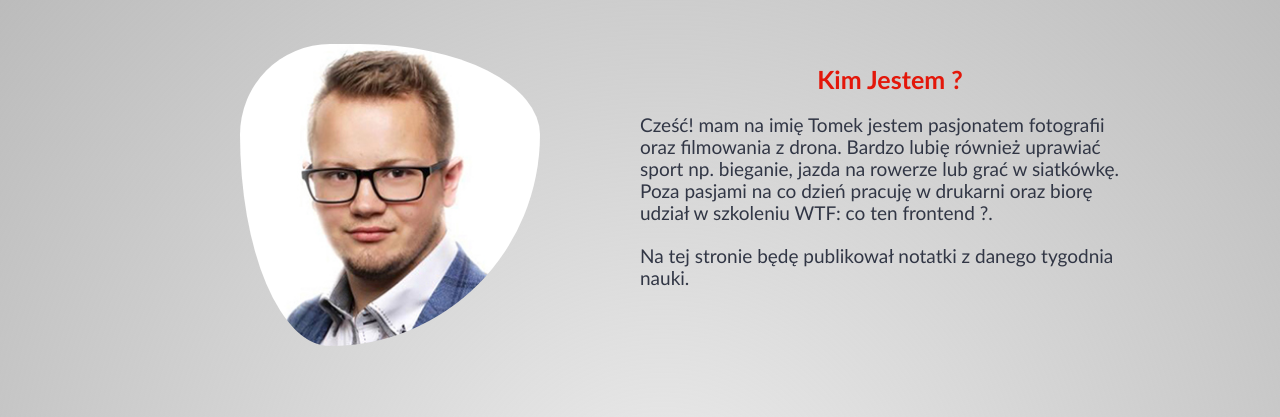
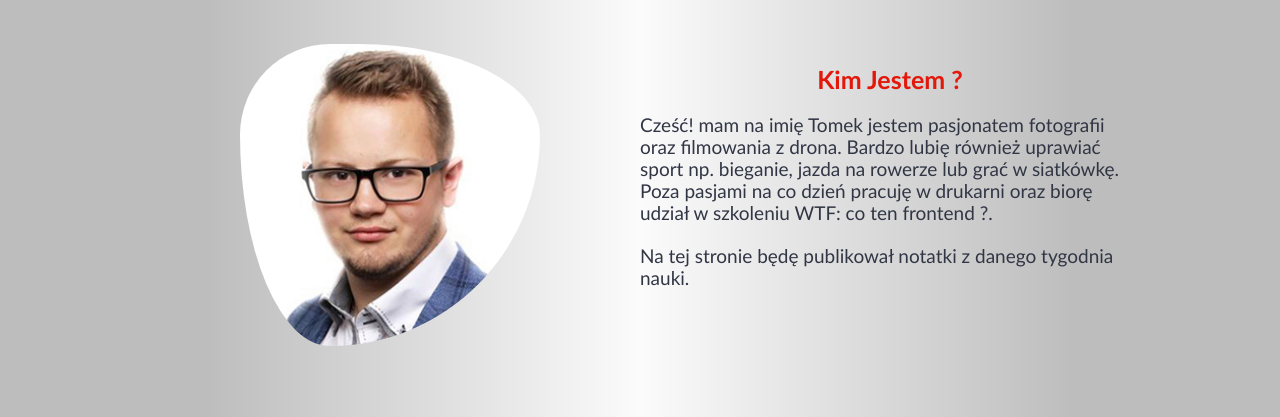
Before and after one commit to tomaszwarzeszak/pagewtf, a plain HTML site: page index.html in a window 1280 px wide. Shown: the part 162-579 px from the top of the page. Drawn offline with Linux system fonts and the light colour scheme.

Commit message:
edit gradient css

```diff
--- a/style.css
+++ b/style.css
@@ -8,7 +8,7 @@ html{
 
 body {
   margin: 0;
-  background-image: radial-gradient( circle 750px at 51.8% 47.3%,  rgba(189,189,189,0.38) 13.3%, rgba(187,187,187,1) 115.2% );
+  background: linear-gradient(90deg, rgba(189,189,189,1) 16%, rgba(251,251,251,1) 50%, rgba(189,189,189,1) 84%);
 }
 
 .main{
```
